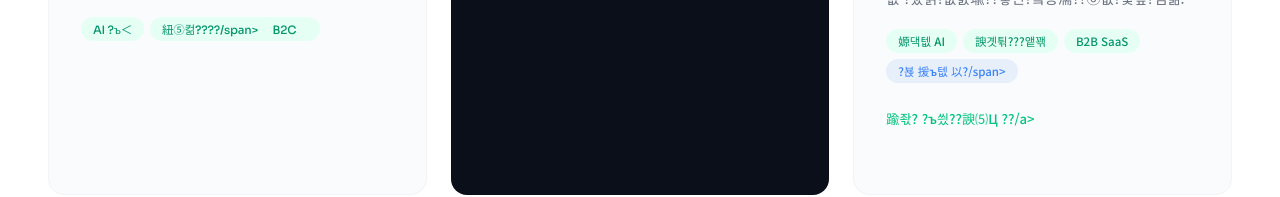
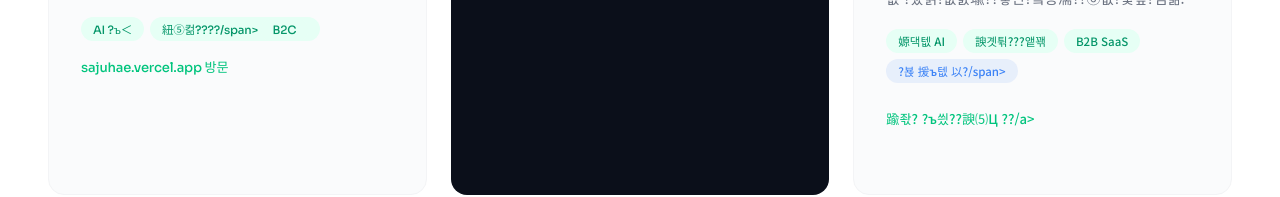
Before and after one commit to Gangnamhaha/aitree-homepage, a website: page public/index.html in a window 1280 px wide. Shown: the part 2763-2960 px from the top of the page. Drawn offline with Linux system fonts and the light colour scheme.

```diff
--- a/public/index.html
+++ b/public/index.html
@@ -719,9 +719,7 @@
         <div class="service-tags">
           <span class="service-tag">AI ?ъ＜</span>
           <span class="service-tag">紐⑤컮????/span>
-          <span class="service-tag">B2C</span>
-        </div>
-      </div>
+          <span class="service-tag">B2C</span></div><a href="https://sajuhae.vercel.app/" target="_blank" style="display:inline-flex;align-items:center;gap:6px;margin-top:16px;font-size:0.82rem;color:var(--accent);text-decoration:none;font-weight:500;">sajuhae.vercel.app 방문 </a></div>
       <div class="service-card reveal" style="position:relative;">
         <span class="service-emoji">?룛截?/span>
         <h3>Archi-Scan</h3>
```
